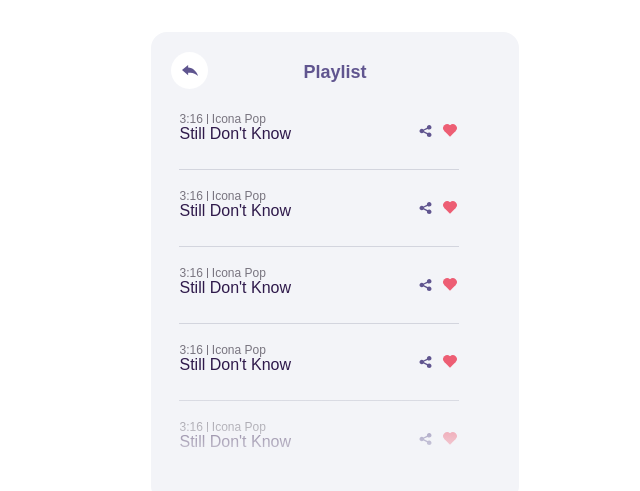
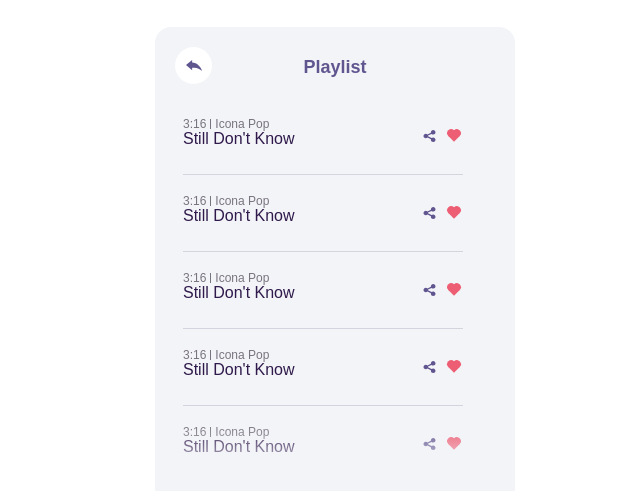
Before and after one commit to katarzynagodlewska/widget, a Vue app: page / in a window 1280 px wide. Shown: the part 141-632 px from the top of the page, without its empty margins (305-945 px from the left). Built offline with nearby package versions, Linux system fonts and the light colour scheme; a web font is replaced by a local one.

Commit message:
add scroll to playlist layout

```diff
--- a/src/styles/main.scss
+++ b/src/styles/main.scss
@@ -14,5 +14,5 @@ body {
 }
 
 .main {
-    min-width: 360px;
+    width: 360px;
 }
--- a/src/styles/modules/playlist.scss
+++ b/src/styles/modules/playlist.scss
@@ -15,9 +15,9 @@
         bottom   : 24px;
         left     : 0;
         pointer-events   : none;
-        background-image : linear-gradient(to bottom, rgba(255,255,255, 0), rgba(243,244,248, 1) 95%);
-        width    : 100%;
-        height   : 6rem;
+        background-image : linear-gradient(to bottom, rgba(255,255,255, 0), rgba(243,244,248, 1) 100%);
+        width    : 90%;
+        height   : 60px;
     }
     &__arrow {
         width: 1rem;
@@ -41,6 +41,7 @@
         display: flex;
         justify-content: center;
         position: sticky;
+        margin-bottom: 10px;
     }
     &__nav {
         position: absolute;
@@ -56,6 +57,19 @@
 }
 
 .list {
-    padding: 0 52px 0 28px;
-    margin: 0;
+    padding: 0 24px 0 28px;
+    margin: 0 22px 0 0;
+    max-height: 395px;
+    overflow-y: scroll;
+    &::-webkit-scrollbar {
+        width: 7px;
+        padding-right: 22px;
+    }
+    &::-webkit-scrollbar-thumb {
+        border-radius: 3px;
+        background-color: #DFDFE7;
+        &:active {
+            background-color: #2a224d
+        }
+    }
 }
```
